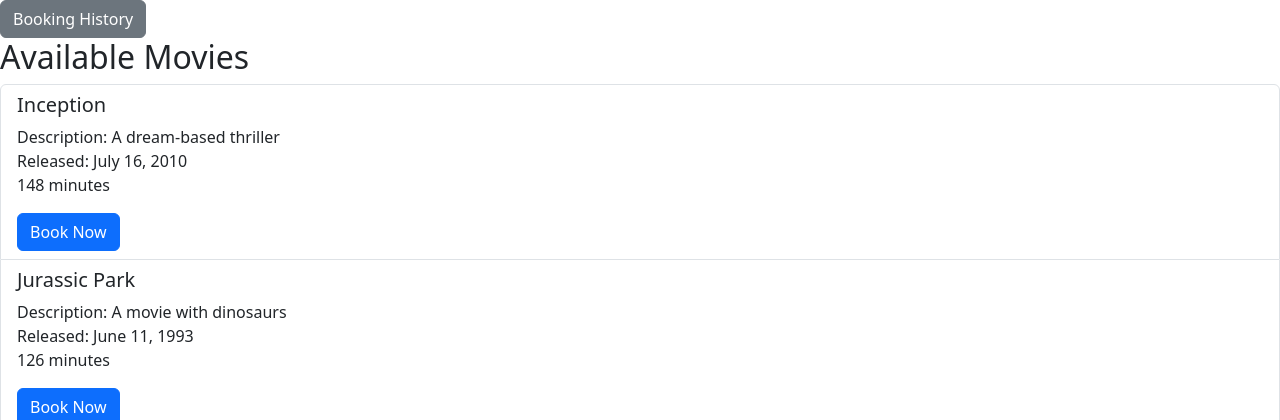
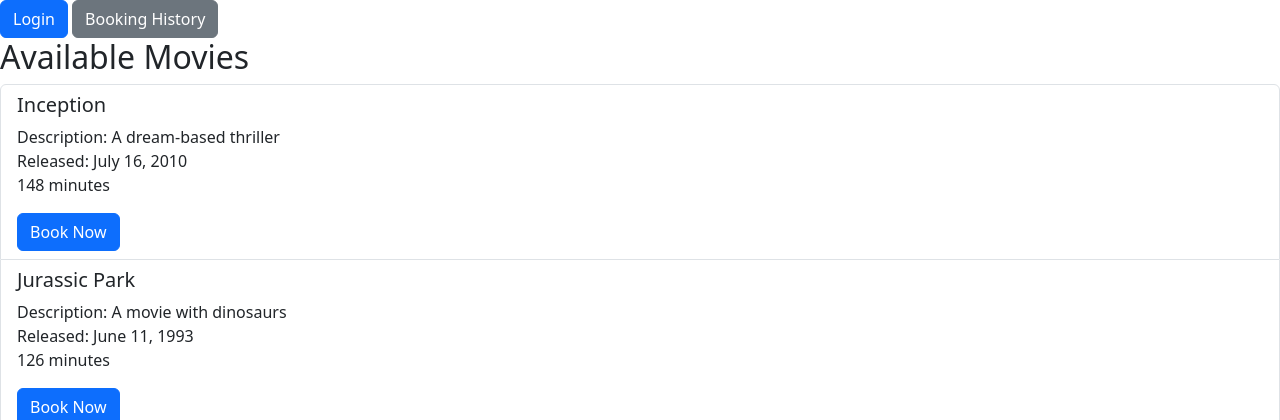
Before and after one commit to RyanR04/cs4300, a Django app: page / in a window 1280 px wide. Shown: the top 420 px of the page. Run offline with Django 5.2, Linux system fonts and the light colour scheme; data comes from the database, SQL or seed files in the repository; both versions use the stored data as it was after the commit.

Commit message:
Now requires amdin for login and test coverage 97%

```diff
--- a/homework2/movie_theater_booking/bookings/templates/bookings/base.html
+++ b/homework2/movie_theater_booking/bookings/templates/bookings/base.html
@@ -5,6 +5,7 @@
         <title>{%block title%} Movie Booking App {%endblock%}</title>
           <!--BootStrap Link-->
     <link <link href="https://cdn.jsdelivr.net/npm/bootstrap@5.3.3/dist/css/bootstrap.min.css" rel="stylesheet">
+    <a href="/admin/" class="btn btn-primary">Login</a>
     </head>
 
     <body>
--- a/homework2/movie_theater_booking/bookings/views.py
+++ b/homework2/movie_theater_booking/bookings/views.py
@@ -2,6 +2,7 @@ from rest_framework import viewsets
 from django.shortcuts import render
 from .models import Movie,Booking,Seat
 from .serializers import MovieSerializer,BookingSerializer,SeatSerializer
+from django.contrib.auth.decorators import login_required
 
 # Create your views here.
 class MovieViewSet(viewsets.ModelViewSet):
@@ -23,7 +24,7 @@ class BookingViewSet(viewsets.ModelViewSet):
     serializer_class = BookingSerializer
 
 
-
+@login_required
 #Used for Book Seat to get the id for the specifc movie and all seat objects with it
 def book_seat(request,movie_id):
     #Get ID of instance of movie to find the specific one
@@ -86,7 +87,7 @@ def movie_list(request):
     #Return for html movie_list to display
     return render(request, 'bookings/movie_list.html', {'movies': movies})
 
-
+@login_required
 #For booking histroy it sends all data for html
 def booking_history(request):
     bookings = Booking.objects.filter(user=request.user)
--- a/homework2/movie_theater_booking/movie_theater_booking/settings.py
+++ b/homework2/movie_theater_booking/movie_theater_booking/settings.py
@@ -133,3 +133,6 @@ MAILERS = {
         'BACKEND': 'django.core.mail.backends.console.EmailBackend',
     },
 }
+
+#Making LOGIN_URL so if not loged in it asks for admin login first before booking (Simulates an acutal login prompt)
+LOGIN_URL = '/admin/login/'
```
Also changed, not shown: homework2/movie_theater_booking/db.sqlite3, 1 other file.
